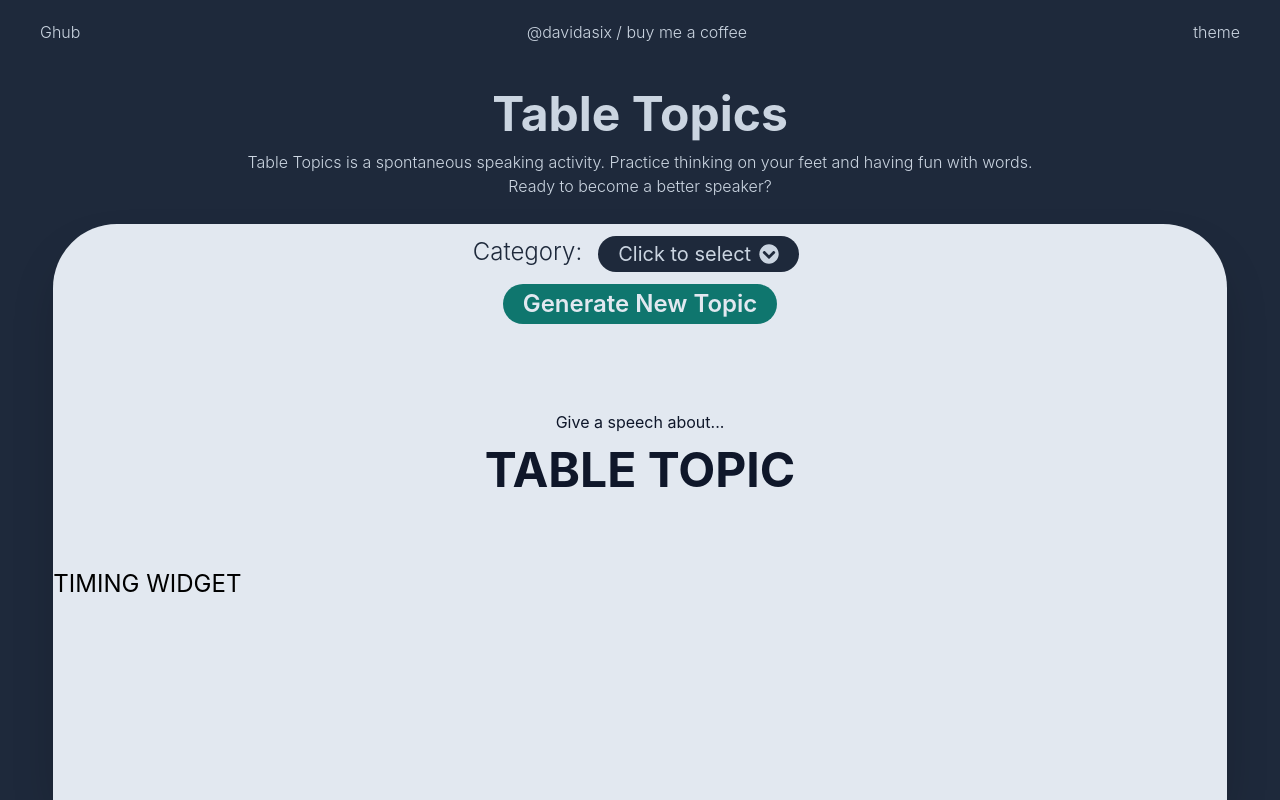
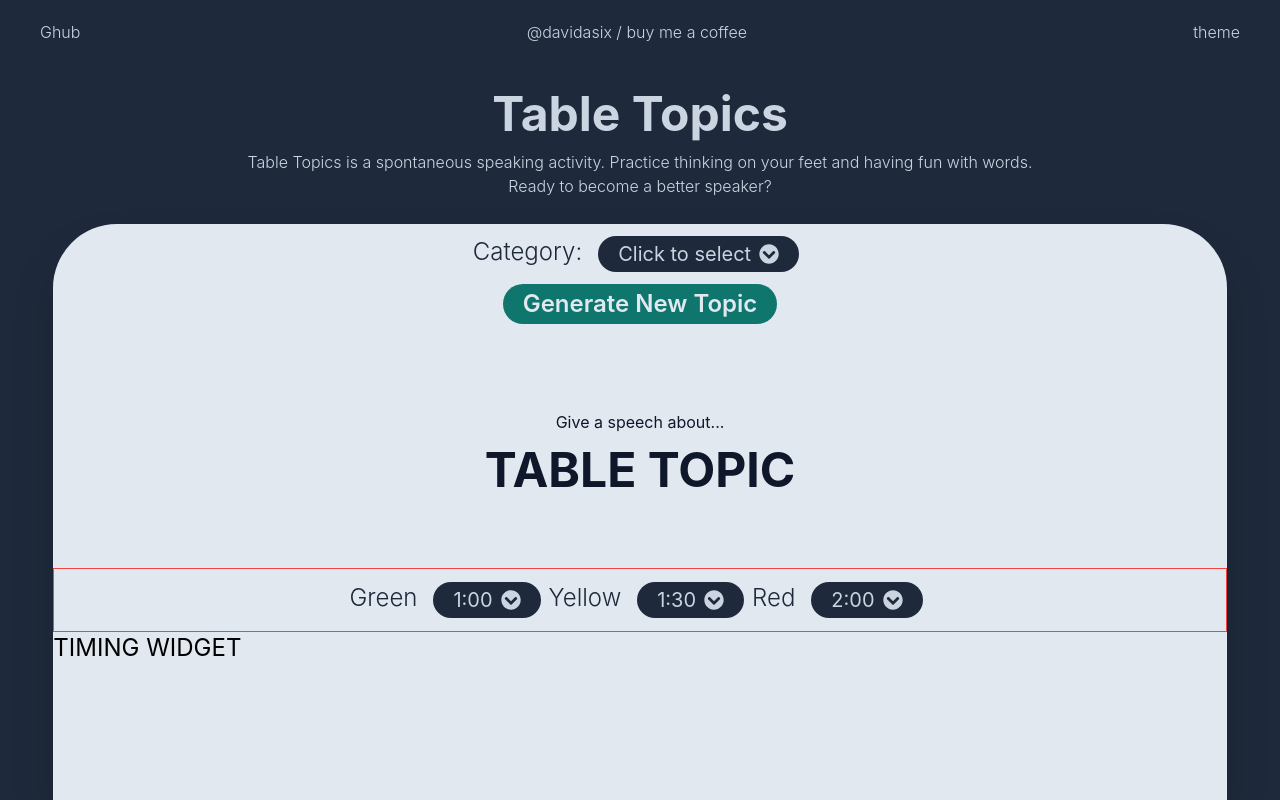
Before and after one commit to DavidASix/table-topics-webapp, a React (Create React App) app in the folder table-topics/: page / in a window 1280 px wide. Built offline with nearby package versions, Linux system fonts and the light colour scheme.

Commit message:
Added dropdown options for timer Added optional classNames for containers in component library

```diff
--- a/table-topics/src/App.js
+++ b/table-topics/src/App.js
@@ -5,7 +5,20 @@ import Button from "./components/Button";
 
 function App() {
   const [category, setCategory] = useState(false);
+  const [green, setGreen] = useState("1:00");
+  const [yellow, setYellow] = useState("1:30");
+  const [red, setRed] = useState("2:00");
   const categories = ["Life", "Work", "School", "Family"];
+  const timingOptions = [
+    "0:15",
+    "0:30",
+    "0:45",
+    "1:00",
+    "1:15",
+    "1:30",
+    "1:45",
+    "2:00",
+  ];
   return (
     <div className="bg-slate-800 h-screen w-screen flex flex-col">
       <header className="w-screen h-16 flex justify-between items-center px-10">
@@ -40,6 +53,7 @@ function App() {
             />
             <Button
               text="Generate New Topic"
+              className="mt-3"
               onClick={() => alert("Generating new topic...")}
             />
           </div>
@@ -49,7 +63,30 @@ function App() {
             <span className="text-5xl font-bold mt-3">TABLE TOPIC</span>
           </div>
 
-          <div className="w-full flex-1 flex">
+          <div className="w-full flex-1 flex flex-col">
+            <div className="w-full min-h-16 py-3 flex flex-col md:flex-row justify-center items-center border border-red-500">
+              <DropDown
+                className={'mb-3 md:mb-0'}
+                text="Green"
+                options={timingOptions}
+                selectedOption={green}
+                onOptionChange={(value) => setGreen(value)}
+              />
+              <DropDown
+                className={'mb-3 md:mb-0'}
+                text="Yellow"
+                options={timingOptions.filter((val, i) => val > green)}
+                selectedOption={yellow}
+                onOptionChange={(value) => setYellow(value)}
+              />
+              <DropDown
+                className={'mb-3 md:mb-0'}
+                text="Red"
+                options={timingOptions.filter((val, i) => val > yellow)}
+                selectedOption={red}
+                onOptionChange={(value) => setRed(value)}
+              />
+            </div>
             <span className="text-2xl">TIMING WIDGET</span>
           </div>
         </div>
--- a/table-topics/src/components/Button.js
+++ b/table-topics/src/components/Button.js
@@ -1,10 +1,12 @@
 import React from "react";
 
-export default function Button({ text, onClick }) {
+export default function Button({ className, text, onClick }) {
   return (
     <button
       onClick={onClick}
-      className="bg-teal-700 text-slate-200 px-5 py-1 rounded-full text-2xl  font-semibold appearance-none"
+      className={`bg-teal-700 text-slate-200 px-5 py-1 rounded-full text-2xl  font-semibold appearance-none ${
+        className ? className : ""
+      }`}
     >
       {text}
     </button>
--- a/table-topics/src/components/DropDown.js
+++ b/table-topics/src/components/DropDown.js
@@ -2,6 +2,7 @@ import React, { useState } from "react";
 import { FaChevronCircleDown } from "react-icons/fa";
 
 export default function DropDown({
+  className,
   text,
   options,
   selectedOption,
@@ -10,7 +11,7 @@ export default function DropDown({
   const [isOpen, setIsOpen] = useState(false);
 
   return (
-    <div className="flex mb-3 relative">
+    <div className={`flex relative ${className ? className : ""}`}>
       {text && (
         <span className="text-slate-800 text-2xl font-light me-2">{text}</span>
       )}
--- a/table-topics/src/styles/output.css
+++ b/table-topics/src/styles/output.css
@@ -812,6 +812,11 @@ video {
   border-color: rgb(220 38 38 / var(--tw-border-opacity));
 }
 
+.border-red-500 {
+  --tw-border-opacity: 1;
+  border-color: rgb(239 68 68 / var(--tw-border-opacity));
+}
+
 .bg-slate-300 {
   --tw-bg-opacity: 1;
   background-color: rgb(203 213 225 / var(--tw-bg-opacity));
@@ -1045,6 +1050,10 @@ video {
   --tw-ring-opacity: 0.05;
 }
 
+.filter {
+  filter: var(--tw-blur) var(--tw-brightness) var(--tw-contrast) var(--tw-grayscale) var(--tw-hue-rotate) var(--tw-invert) var(--tw-saturate) var(--tw-sepia) var(--tw-drop-shadow);
+}
+
 .transition {
   transition-property: color, background-color, border-color, text-decoration-color, fill, stroke, opacity, box-shadow, transform, filter, -webkit-backdrop-filter;
   transition-property: color, background-color, border-color, text-decoration-color, fill, stroke, opacity, box-shadow, transform, filter, backdrop-filter;
@@ -1101,6 +1110,18 @@ video {
 }
 
 @media (min-width: 768px) {
+  .md\:mb-0 {
+    margin-bottom: 0px;
+  }
+
+  .md\:w-auto {
+    width: auto;
+  }
+
+  .md\:flex-row {
+    flex-direction: row;
+  }
+
   .md\:px-40 {
     padding-left: 10rem;
     padding-right: 10rem;
```
